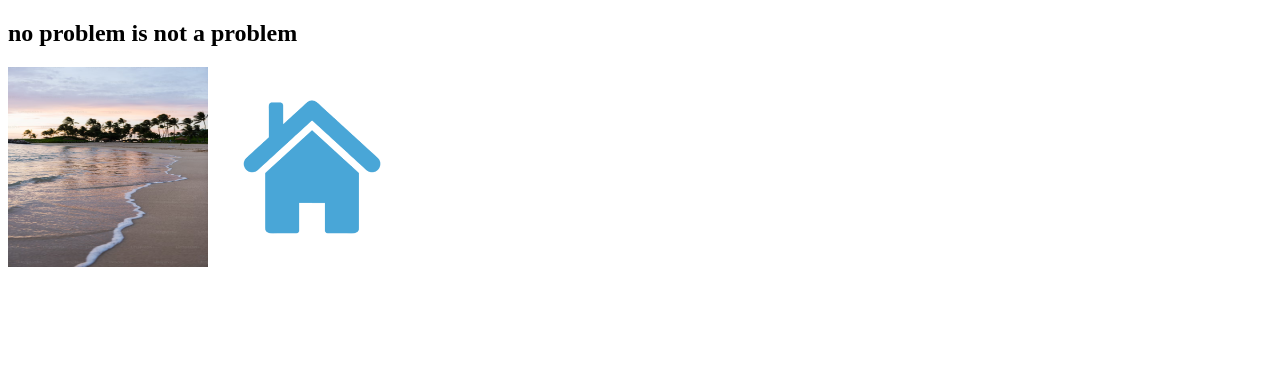
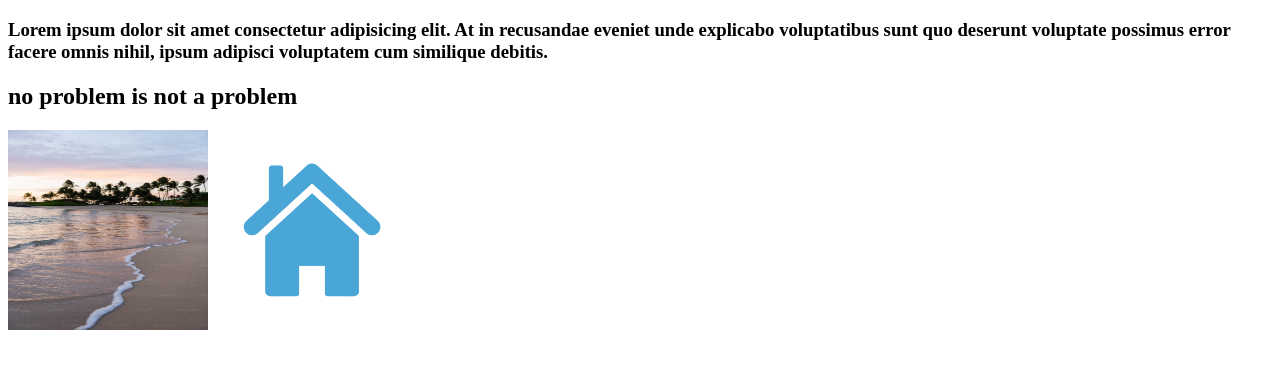
Before and after one commit to Nasrinrumkey/program-will-never-last, a plain HTML site: page index.html in a window 1280 px wide. Drawn offline with Linux system fonts and the light colour scheme.

Commit message:
added a paragraph

```diff
--- a/index.html
+++ b/index.html
@@ -6,6 +6,9 @@
     <title>Program will never last </title>
 </head>
 <body>
+    <h3>
+        <p>Lorem ipsum dolor sit amet consectetur adipisicing elit. At in recusandae eveniet unde explicabo voluptatibus sunt quo deserunt voluptate possimus error facere omnis nihil, ipsum adipisci voluptatem cum similique debitis.</p>
+    </h3>
     <h2 class="d">no problem is not a problem</h2>
     <img width="200" height="200" src="images/beach.avif" alt="">
     <img width="200" height="200" src="images/image.png" alt="">
```
